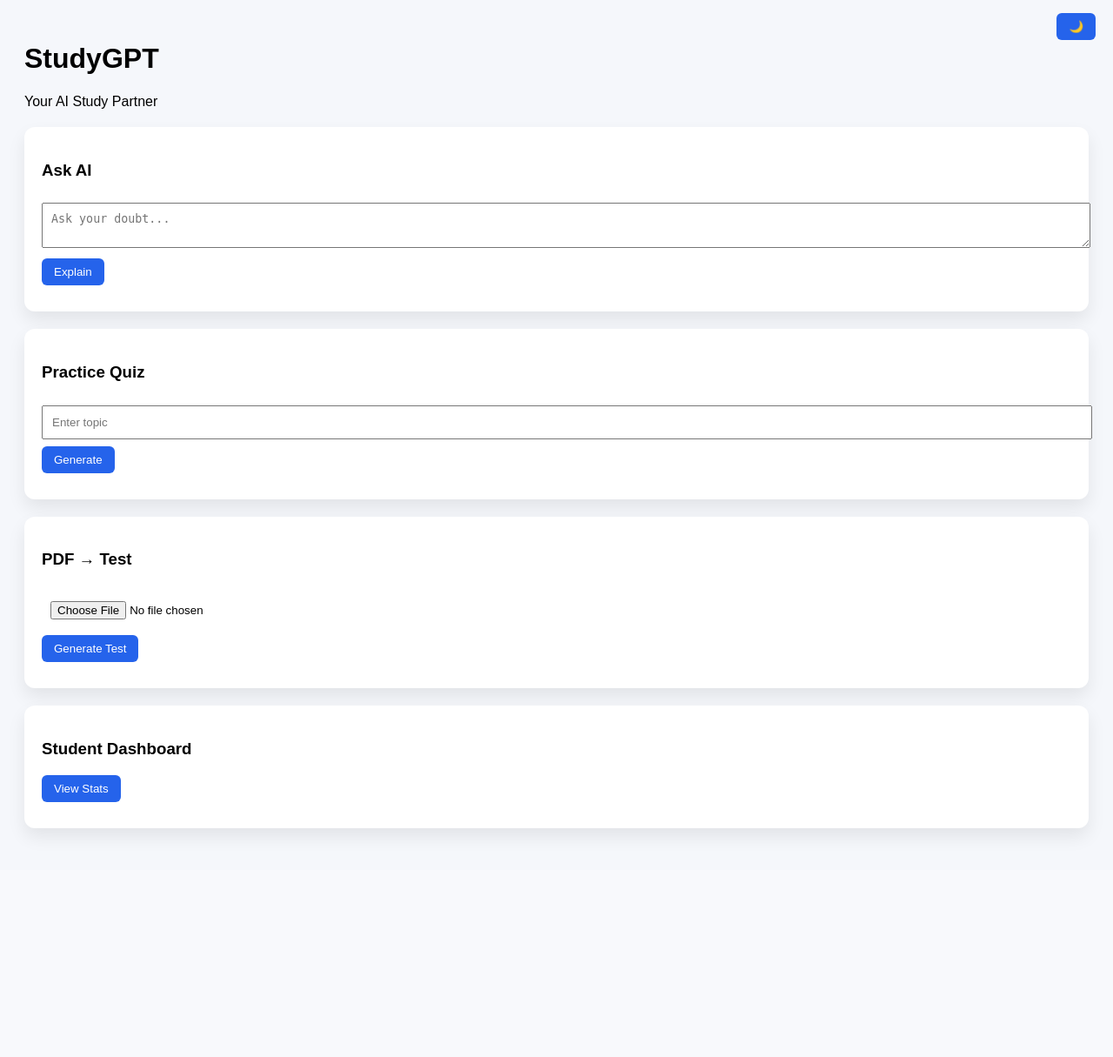
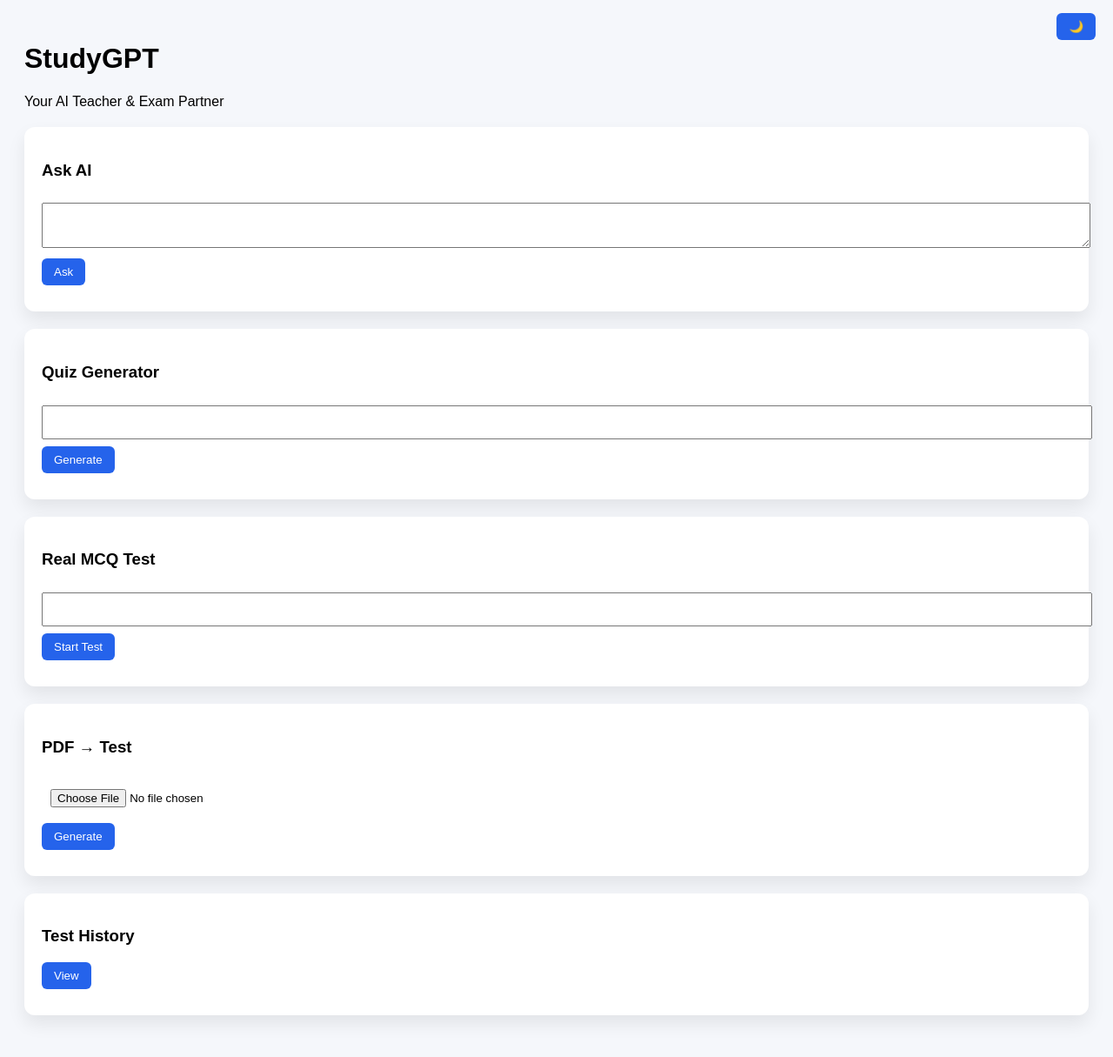
Before and after one commit to Tarunmaker/StudyGPT, a Flask app: page / in a window 1280 px wide. Shown: the whole page at 87% size. Before the commit the page ends 962 px from the top, so only its background shows below. Run offline with Flask 3, Linux system fonts and the light colour scheme.

Commit message:
Update index.html

```diff
--- a/templates/index.html
+++ b/templates/index.html
@@ -1,8 +1,8 @@
 <!DOCTYPE html>
 <html>
 <head>
-  <title>StudyGPT</title>
-  <link rel="stylesheet" href="/static/style.css">
+<title>StudyGPT</title>
+<link rel="stylesheet" href="/static/style.css">
 </head>
 <body>
 
@@ -10,34 +10,41 @@
 
 <header>
   <h1>StudyGPT</h1>
-  <p>Your AI Study Partner</p>
+  <p>Your AI Teacher & Exam Partner</p>
 </header>
 
-<section class="card">
+<section class="card animate">
   <h3>Ask AI</h3>
-  <textarea id="question" placeholder="Ask your doubt..."></textarea>
-  <button onclick="askAI()">Explain</button>
+  <textarea id="question"></textarea>
+  <button onclick="askAI()">Ask</button>
   <div id="answer" class="output"></div>
 </section>
 
-<section class="card">
-  <h3>Practice Quiz</h3>
-  <input id="topic" placeholder="Enter topic">
+<section class="card animate">
+  <h3>Quiz Generator</h3>
+  <input id="topic">
   <button onclick="generateQuiz()">Generate</button>
   <div id="quiz" class="output"></div>
 </section>
 
-<section class="card">
+<section class="card animate">
+  <h3>Real MCQ Test</h3>
+  <input id="testTopic">
+  <button onclick="startRealTest()">Start Test</button>
+  <div id="testArea" class="output"></div>
+</section>
+
+<section class="card animate">
   <h3>PDF → Test</h3>
   <input type="file" id="pdfFile">
-  <button onclick="pdfTest()">Generate Test</button>
+  <button onclick="pdfTest()">Generate</button>
   <div id="pdfOut" class="output"></div>
 </section>
 
-<section class="card">
-  <h3>Student Dashboard</h3>
-  <button onclick="loadDashboard()">View Stats</button>
-  <div id="dash" class="output"></div>
+<section class="card animate">
+  <h3>Test History</h3>
+  <button onclick="showHistory()">View</button>
+  <div id="historyBox" class="output"></div>
 </section>
 
 <script src="/static/script.js"></script>
```
